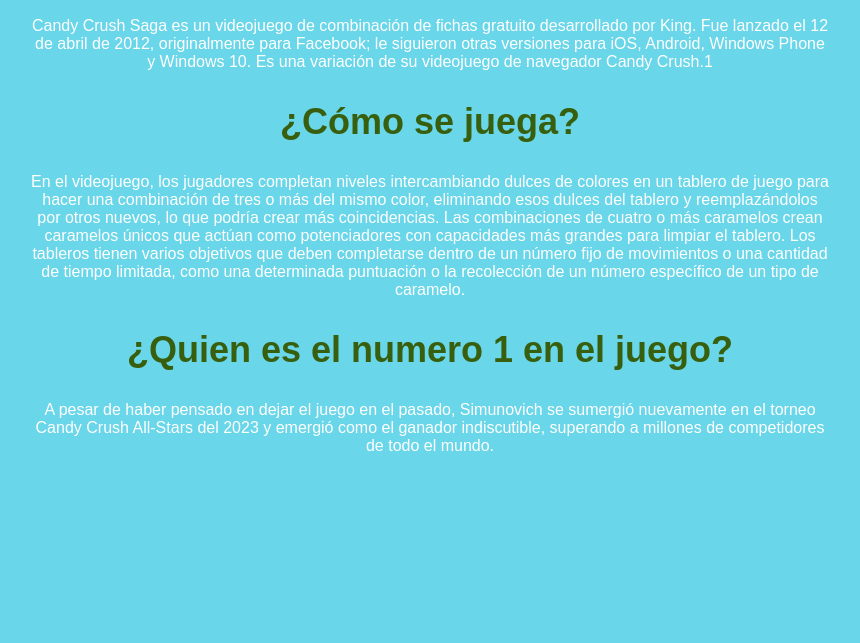
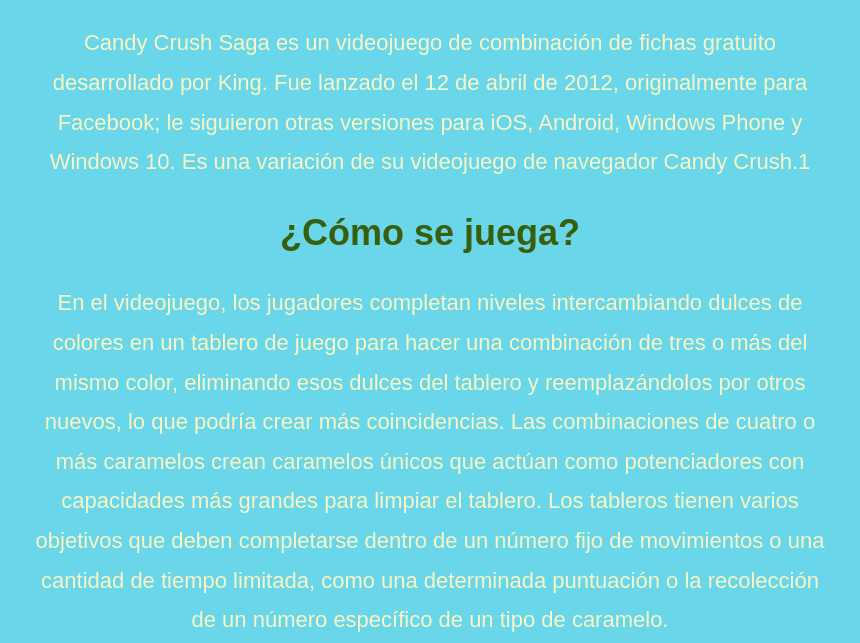
Before and after one commit to girallove/videojuego, a plain HTML site: page index.html in a window 1280 px wide. Shown: the part 442-1085 px from the top of the page, without its empty margins (210-1070 px from the left). Before the commit the page ends 933 px from the top, so only its background shows below. Drawn offline with Linux system fonts and the light colour scheme.

Commit message:
fuentes de los parrafos

```diff
--- a/estilo.css
+++ b/estilo.css
@@ -23,3 +23,9 @@
     font-size: 36px;
     color: rgb(55, 95, 14);
 }
+
+p {
+    font-size: 22px;
+    line-height: 1.8;
+    color: rgb(248, 245, 197);
+}
```
